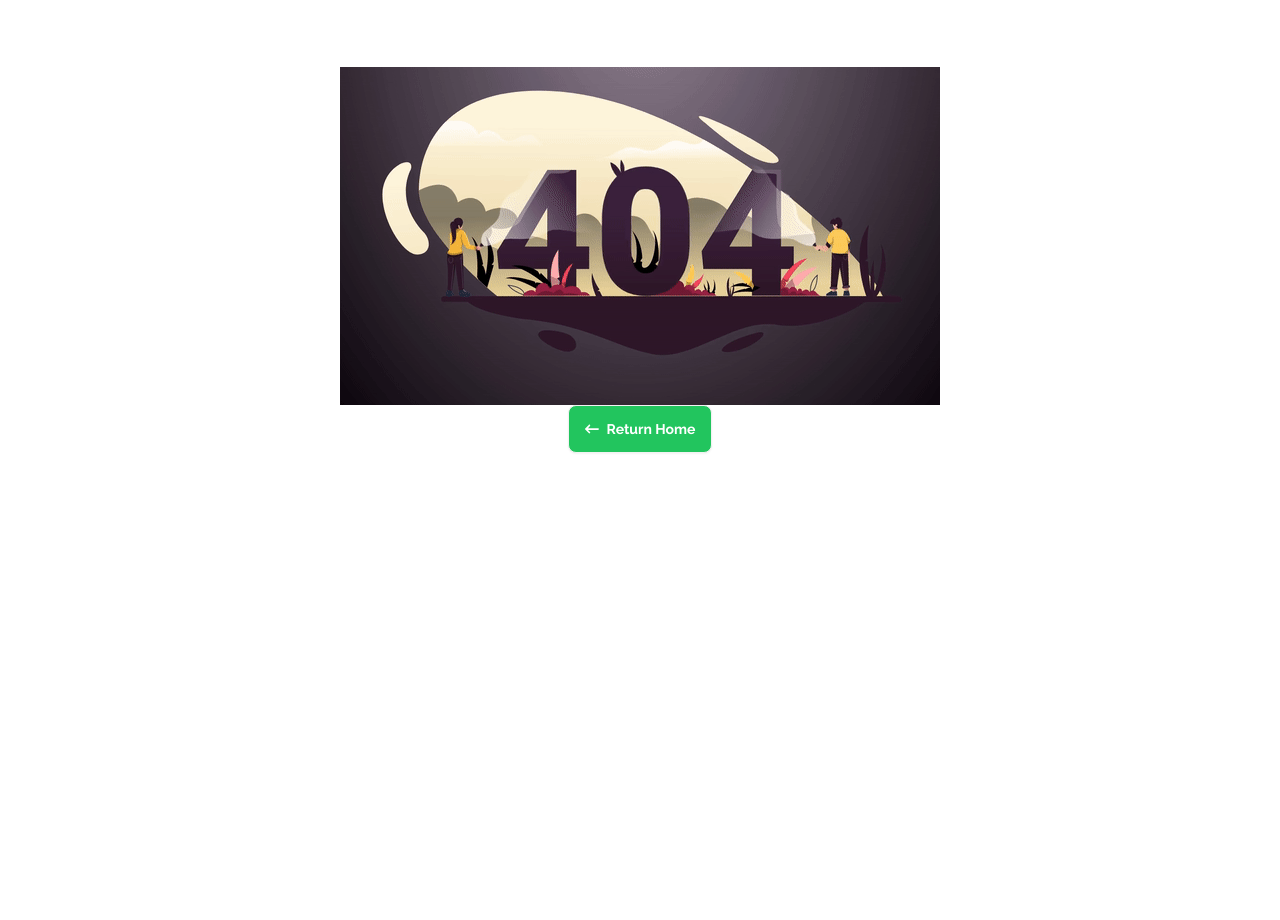
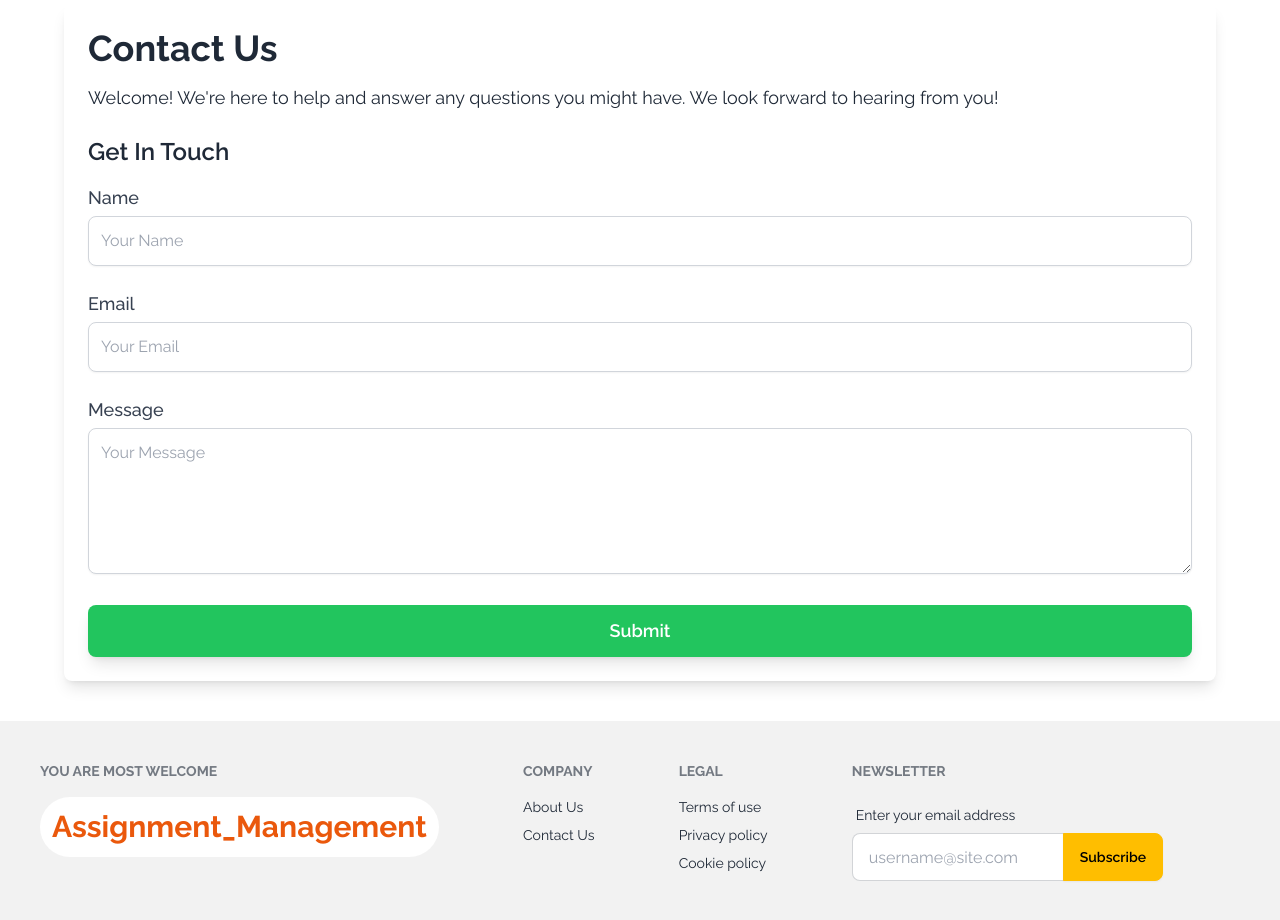
Before and after one commit to Rokon-Khan/ph-assignment-11, a React (Vite) app: page /contact-us in a window 1280 px wide. Shown: the part 140-1060 px from the top of the page. Before the commit the page ends 800 px from the top, so only its background shows below. Built offline with nearby package versions, Linux system fonts and the light colour scheme; no server answers.

Commit message:
Contact Us Page Added

```diff
--- a/src/components/Footer.jsx
+++ b/src/components/Footer.jsx
@@ -1,26 +1,85 @@
+// const Footer = () => {
+//   return (
+//     <div>
+//       <footer className="footer bg-base-200 text-base-content p-10">
+//         <nav>
+//           <h6 className="footer-title">Services</h6>
+//           <a className="link link-hover">Branding</a>
+//           <a className="link link-hover">Design</a>
+//           <a className="link link-hover">Marketing</a>
+//           <a className="link link-hover">Advertisement</a>
+//         </nav>
+//         <nav>
+//           <h6 className="footer-title">Company</h6>
+//           <a className="link link-hover">About us</a>
+//           <a className="link link-hover">Contact</a>
+//           <a className="link link-hover">Jobs</a>
+//           <a className="link link-hover">Press kit</a>
+//         </nav>
+//         <nav>
+//           <h6 className="footer-title">Legal</h6>
+//           <a className="link link-hover">Terms of use</a>
+//           <a className="link link-hover">Privacy policy</a>
+//           <a className="link link-hover">Cookie policy</a>
+//         </nav>
+//         <form>
+//           <h6 className="footer-title">Newsletter</h6>
+//           <fieldset className="form-control w-80">
+//             <label className="label">
+//               <span className="label-text">Enter your email address</span>
+//             </label>
+//             <div className="join">
+//               <input
+//                 type="text"
+//                 placeholder="username@site.com"
+//                 className="input input-bordered join-item"
+//               />
+//               <button className="btn btn-primary join-item">Subscribe</button>
+//             </div>
+//           </fieldset>
+//         </form>
+//       </footer>
+//     </div>
+//   );
+// };
+
+// export default Footer;
+
+import { Link } from "react-router-dom";
+
 const Footer = () => {
   return (
     <div>
       <footer className="footer bg-base-200 text-base-content p-10">
-        <nav>
-          <h6 className="footer-title">Services</h6>
-          <a className="link link-hover">Branding</a>
-          <a className="link link-hover">Design</a>
-          <a className="link link-hover">Marketing</a>
-          <a className="link link-hover">Advertisement</a>
-        </nav>
+        <div>
+          <h6 className="footer-title">You are Most Welcome</h6>
+          <Link
+            to="/"
+            className=" bg-white p-3 text-orange-600 text-3xl font-bold rounded-full"
+          >
+            Assignment_Management
+          </Link>
+        </div>
         <nav>
           <h6 className="footer-title">Company</h6>
-          <a className="link link-hover">About us</a>
-          <a className="link link-hover">Contact</a>
-          <a className="link link-hover">Jobs</a>
-          <a className="link link-hover">Press kit</a>
+          <Link to="/about-us" className="link link-hover">
+            About Us
+          </Link>
+          <Link to="/contact-us" className="link link-hover">
+            Contact Us
+          </Link>
         </nav>
         <nav>
           <h6 className="footer-title">Legal</h6>
-          <a className="link link-hover">Terms of use</a>
-          <a className="link link-hover">Privacy policy</a>
-          <a className="link link-hover">Cookie policy</a>
+          <Link to="/terms-of-use" className="link link-hover">
+            Terms of use
+          </Link>
+          <Link to="/privacy-policy" className="link link-hover">
+            Privacy policy
+          </Link>
+          <Link to="/cookie-policy" className="link link-hover">
+            Cookie policy
+          </Link>
         </nav>
         <form>
           <h6 className="footer-title">Newsletter</h6>
@@ -34,7 +93,7 @@ const Footer = () => {
                 placeholder="username@site.com"
                 className="input input-bordered join-item"
               />
-              <button className="btn btn-primary join-item">Subscribe</button>
+              <button className="btn btn-warning join-item">Subscribe</button>
             </div>
           </fieldset>
         </form>
--- /dev/null
+++ b/src/pages/ContactUs.jsx
@@ -0,0 +1,74 @@
+const ContactUs = () => {
+  return (
+    <div className="max-w-6xl mx-auto p-6 bg-white shadow-lg rounded-lg my-10">
+      <h1 className="text-4xl font-bold mb-4">Contact Us</h1>
+      <p className="mb-6 text-lg">
+        Welcome! We&apos;re here to help and answer any questions you might
+        have. We look forward to hearing from you!
+      </p>
+
+      <h2 className="text-2xl font-semibold mb-4">Get In Touch</h2>
+
+      <form className="space-y-6">
+        <div>
+          <label
+            htmlFor="name"
+            className="block text-lg font-medium text-gray-700"
+          >
+            Name
+          </label>
+          <input
+            type="text"
+            id="name"
+            className="w-full mt-1 p-3 border border-gray-300 rounded-lg shadow-sm focus:outline-none focus:ring-green-500 focus:border-green-500"
+            placeholder="Your Name"
+            required
+          />
+        </div>
+
+        <div>
+          <label
+            htmlFor="email"
+            className="block text-lg font-medium text-gray-700"
+          >
+            Email
+          </label>
+          <input
+            type="email"
+            id="email"
+            className="w-full mt-1 p-3 border border-gray-300 rounded-lg shadow-sm focus:outline-none focus:ring-green-500 focus:border-green-500"
+            placeholder="Your Email"
+            required
+          />
+        </div>
+
+        <div>
+          <label
+            htmlFor="message"
+            className="block text-lg font-medium text-gray-700"
+          >
+            Message
+          </label>
+          <textarea
+            id="message"
+            rows="5"
+            className="w-full mt-1 p-3 border border-gray-300 rounded-lg shadow-sm focus:outline-none focus:ring-green-500 focus:border-green-500"
+            placeholder="Your Message"
+            required
+          ></textarea>
+        </div>
+
+        <div>
+          <button
+            type="submit"
+            className="w-full p-3 bg-green-500 text-white text-lg font-semibold rounded-lg shadow-lg hover:bg-green-600 focus:outline-none focus:ring-2 focus:ring-green-500"
+          >
+            Submit
+          </button>
+        </div>
+      </form>
+    </div>
+  );
+};
+
+export default ContactUs;
```
Also changed, not shown: src/routes/Routes.jsx (+52 -0 lines).
